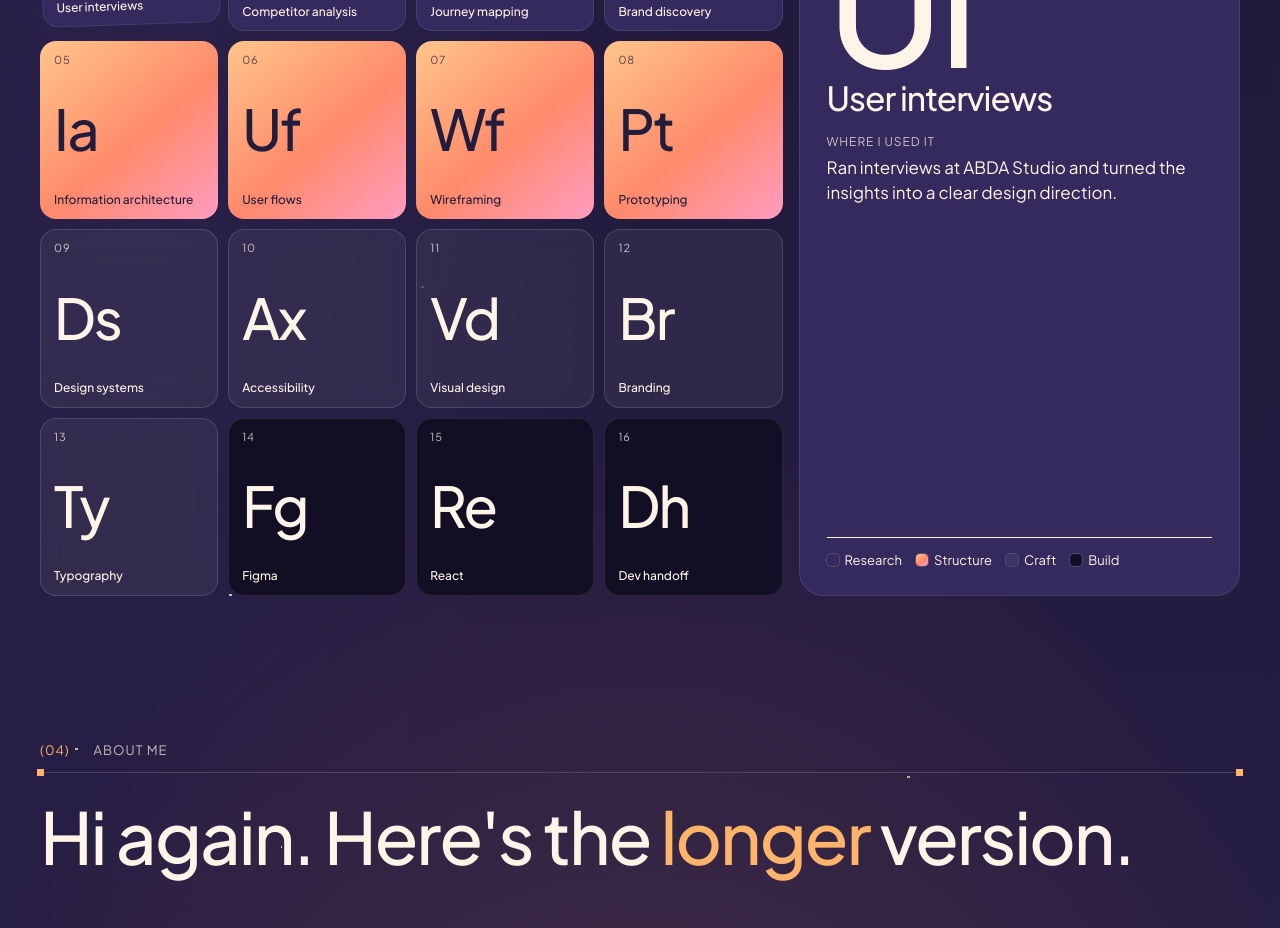
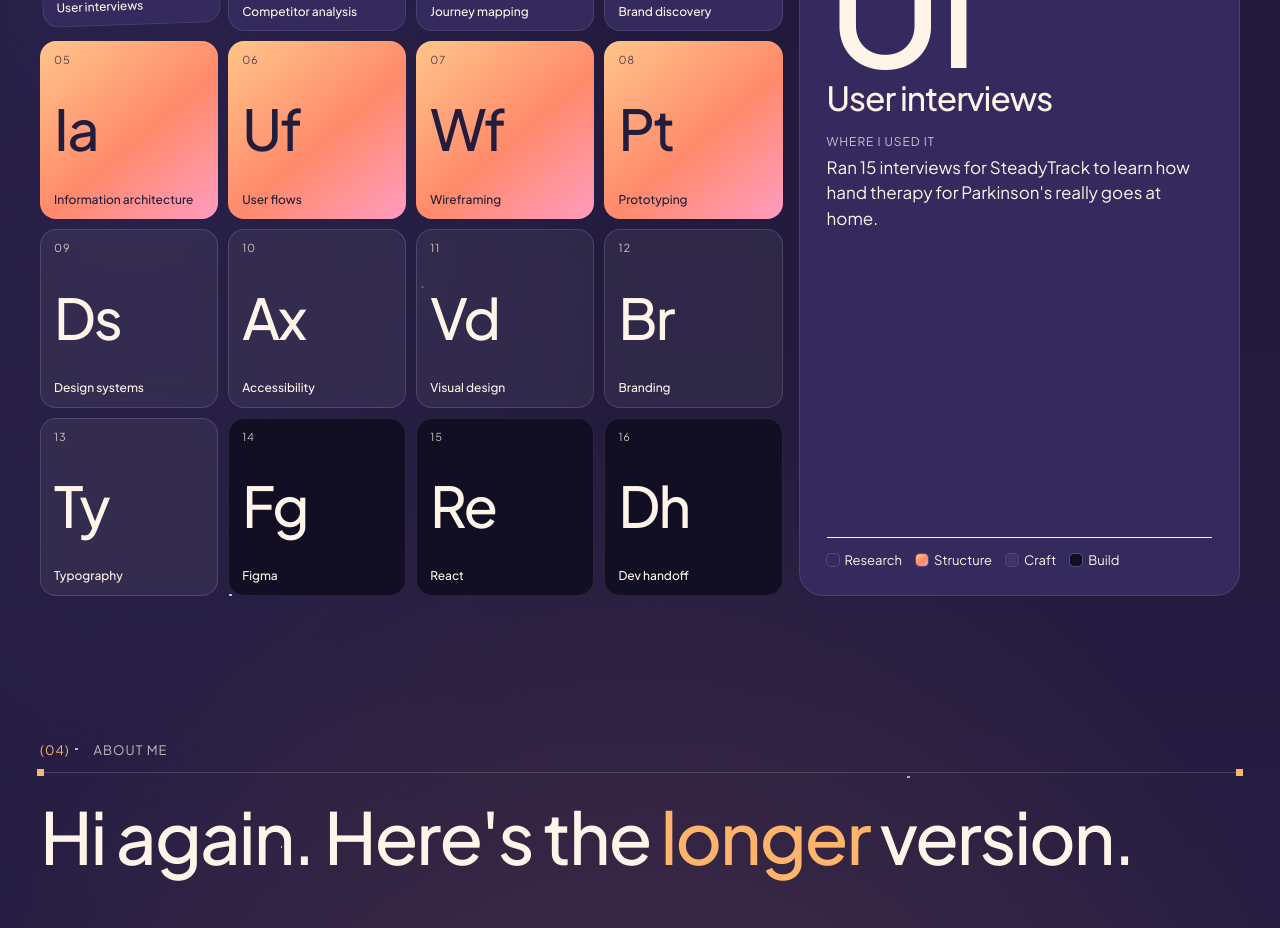
Before and after one commit to suhanirajoria895-del/portfolio, a React (Vite) app: page / in a window 1280 px wide. Shown: the part 4400-5328 px from the top of the page. Built offline with nearby package versions, Linux system fonts and the light colour scheme.

Commit message:
Skills table: examples from CoSell and SteadyTrack instead of ABDA Studio
Co-Authored-By: Claude Opus 5.5 <noreply@anthropic.com>
Claude-Session: https://claude.ai/code/session_01FF4uw7svsiajfLd2nszxgx

```diff
--- a/src/components/Sections.jsx
+++ b/src/components/Sections.jsx
@@ -137,13 +137,13 @@ const GROUPS = {
   build: { name: "Build", tone: "ink" },
 };
 const ELEMENTS = [
-  { sym: "Ui", name: "User interviews", g: "research", used: "Ran interviews at ABDA Studio and turned the insights into a clear design direction." },
-  { sym: "Ca", name: "Competitor analysis", g: "research", used: "Audited leading hotel websites for strengths and usability gaps at ABDA Studio." },
+  { sym: "Ui", name: "User interviews", g: "research", used: "Ran 15 interviews for SteadyTrack to learn how hand therapy for Parkinson's really goes at home." },
+  { sym: "Ca", name: "Competitor analysis", g: "research", used: "Compared existing therapies for SteadyTrack: nothing was both engaging and measurable. That gap became the brief." },
   { sym: "Jm", name: "Journey mapping", g: "research", used: "Mapped a solo seller's day across three marketplaces to find where CoSell should step in." },
-  { sym: "Bd", name: "Brand discovery", g: "research", used: "Led brand discovery for a boutique business hotel website." },
+  { sym: "Bd", name: "Brand discovery", g: "research", used: "Gave CoSell its own logo mark, and an indigo kept for Co's actions." },
   { sym: "Ia", name: "Information architecture", g: "structure", used: "Restructured UGAO's admin and field apps so field teams find things fast." },
   { sym: "Uf", name: "User flows", g: "structure", used: "Designed CoSell's approval flows and adjustable automation levels." },
-  { sym: "Wf", name: "Wireframing", g: "structure", used: "Wireframes and early visual explorations for the ABDA hotel website." },
+  { sym: "Wf", name: "Wireframing", g: "structure", used: "Wireframed CoSell before any pixels; the case study lets you drag from wireframe to final screen." },
   { sym: "Pt", name: "Prototyping", g: "structure", used: "Clickable prototypes for every case study, tested before polishing." },
   { sym: "Ds", name: "Design systems", g: "craft", used: "Built UGAO's shared design system and Rove's system, with developers in the loop." },
   { sym: "Ax", name: "Accessibility", g: "craft", used: "Bilingual UI, clear hierarchy and guided forms for UGAO users with varied digital literacy." },
```
